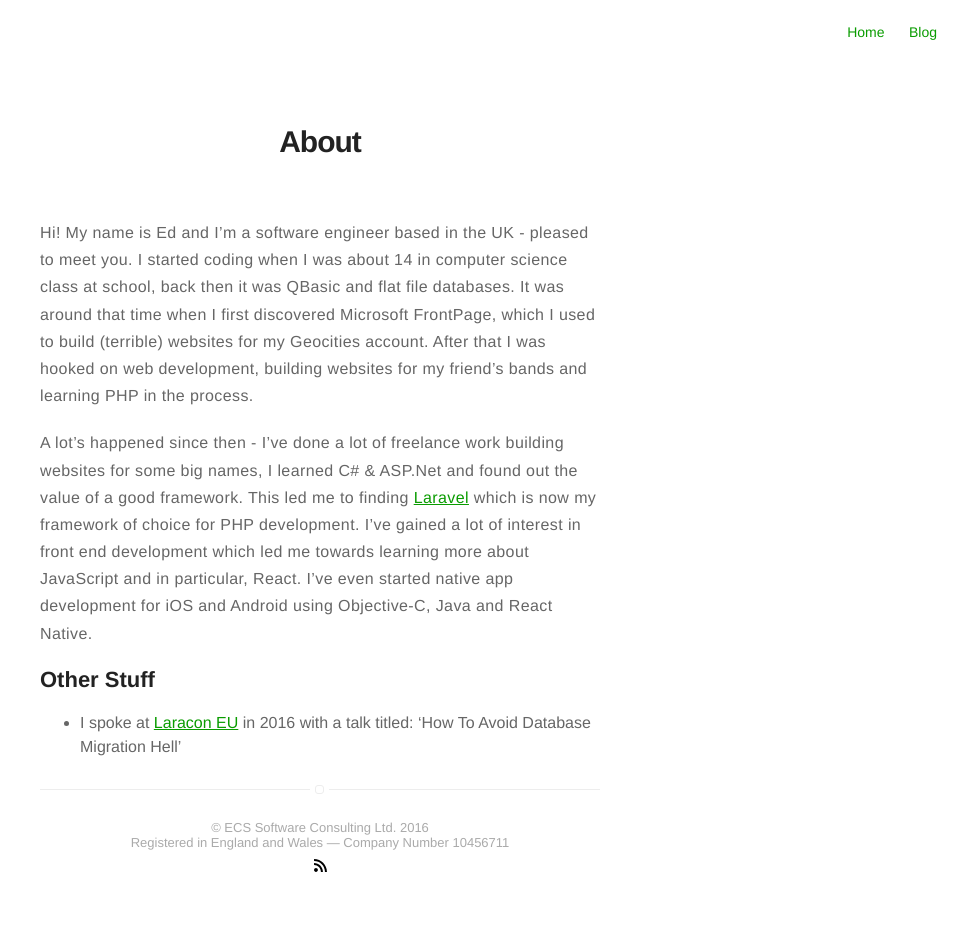
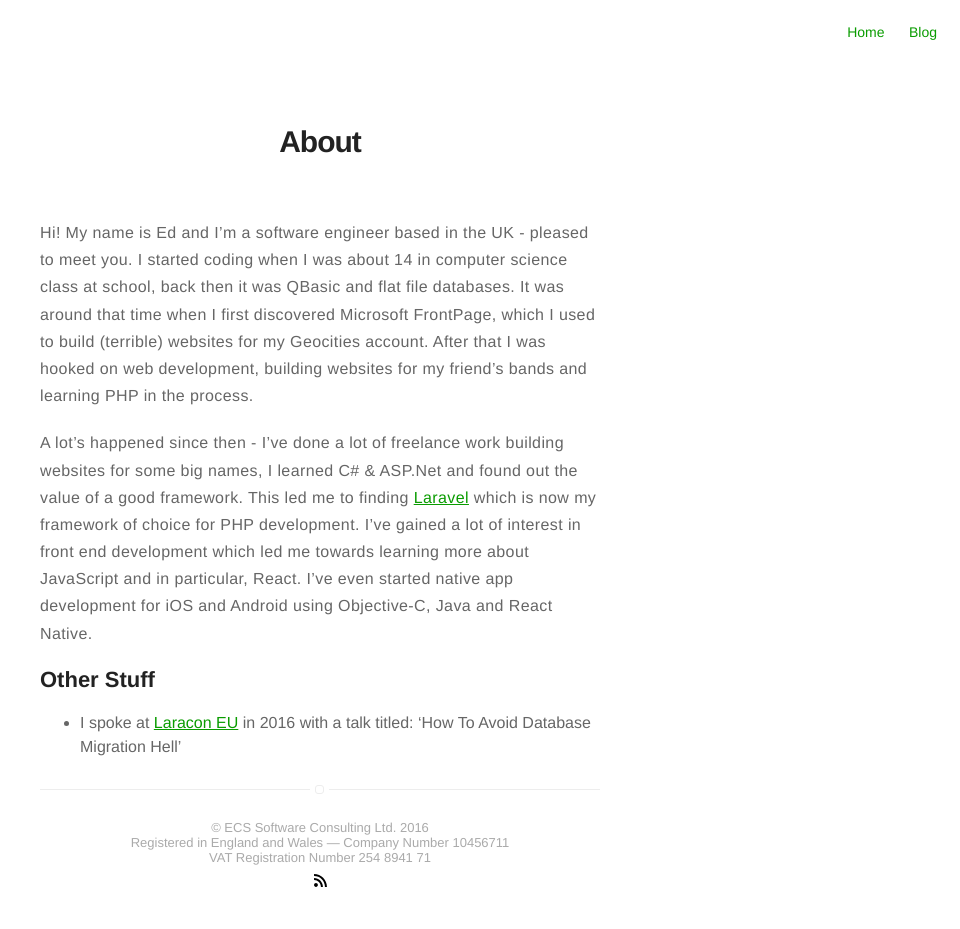
Before and after one commit to edcs/username.github.io, a Jekyll site: the page built from about.md, in a window 1280 px wide. Shown: the whole page, without its empty margins (320-1280 px from the left). Built offline with Jekyll 4.4.1, drawn with Linux system fonts in a browser that asks for light colours.

Commit message:
Added VAT details

```diff
--- a/_includes/footer.html
+++ b/_includes/footer.html
@@ -3,6 +3,8 @@
         © ECS Software Consulting Ltd. {{ site.time | date: '%Y' }}
         <br>
         Registered in England and Wales &mdash; Company Number 10456711
+        <br>
+        VAT Registration Number 254 8941 71
     </div>
     <div>
         <a class="link" href="{{ site.url }}/feed.xml" target="_blank">
```
